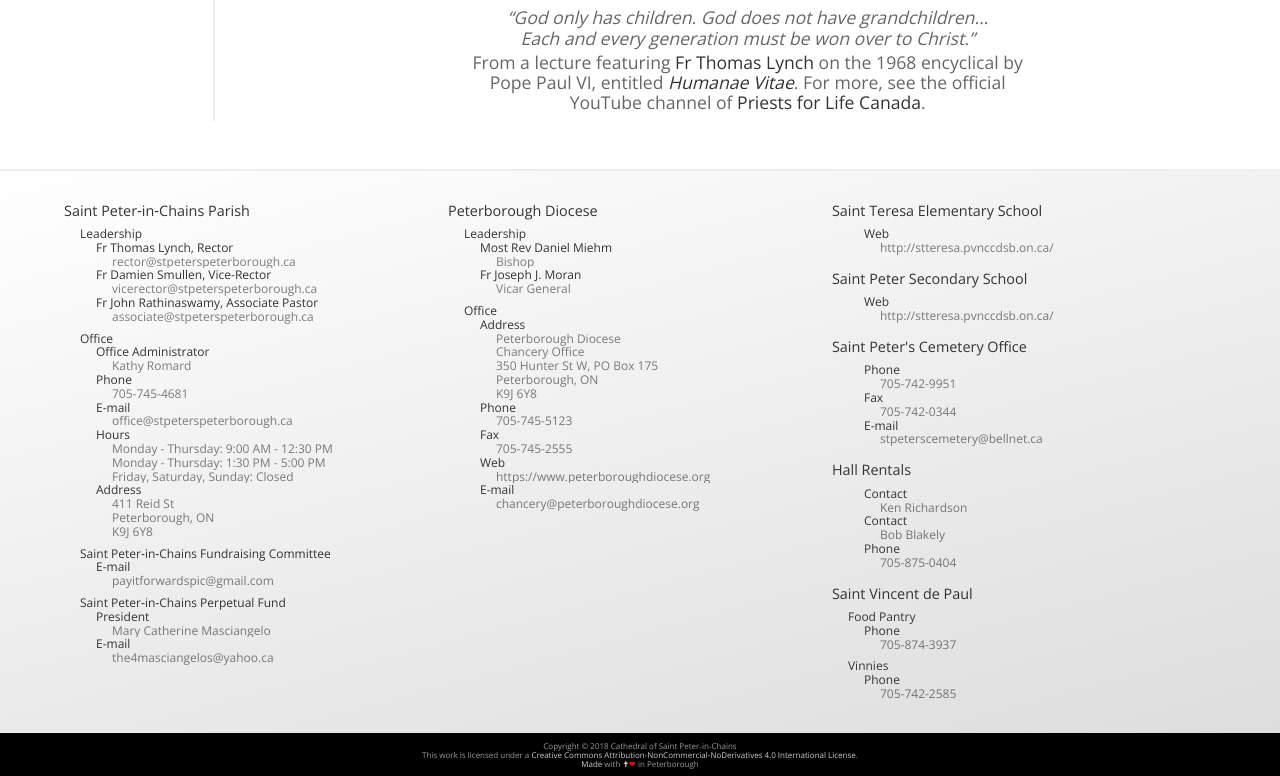
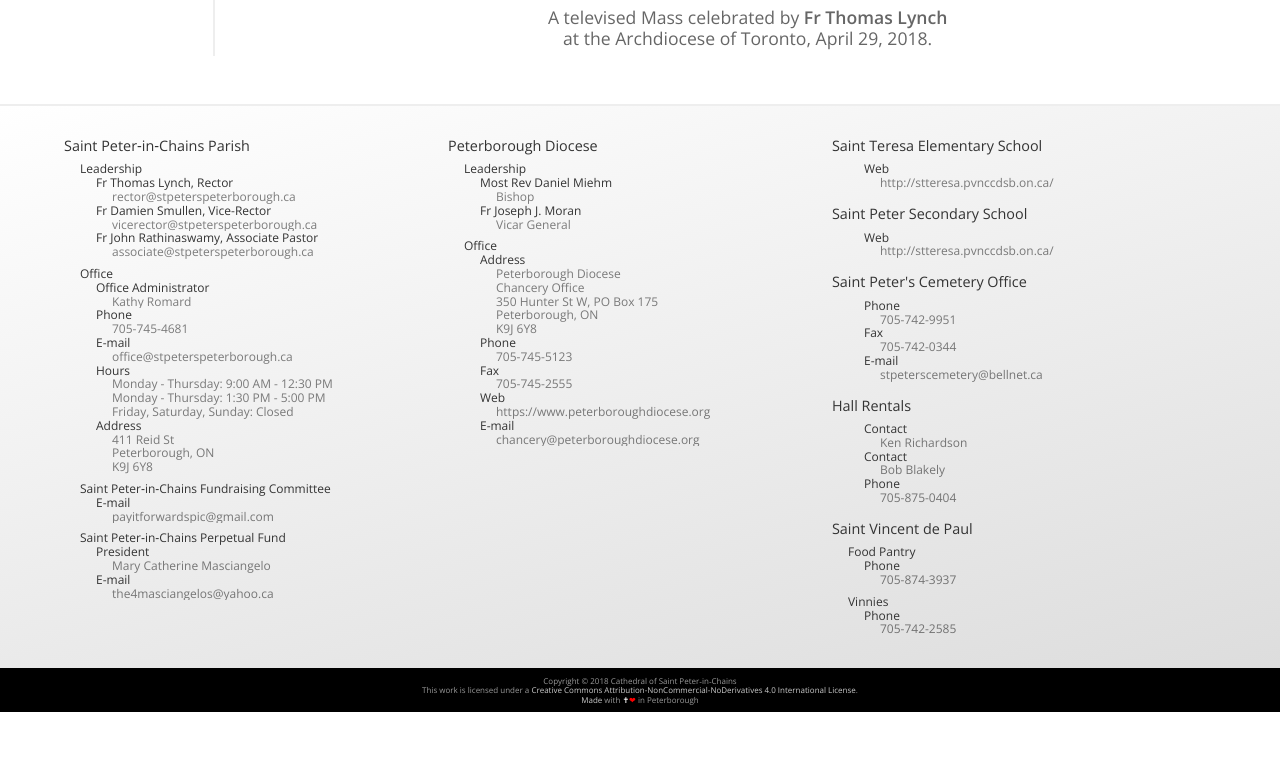
Before and after one commit to stpeterinchains/stpeterinchains.github.io, a Jekyll site: the page built from index.html, in a window 1280 px wide, cut to the strip 2527-3303 px from the top of the page. Built offline with Jekyll 4.4.1, drawn with Linux system fonts in a browser that asks for light colours; nearby versions of some CDN libraries; after the commit the page ends 3239 px from its top, so only the background shows below that.

Commit message:
Changed home page YouTube video

```diff
--- a/_data/index.yml
+++ b/_data/index.yml
@@ -123,16 +123,13 @@
       logo: google-maps-logo.png
       link: https://goo.gl/maps/Vz73TcvLW8P2
 
-call_to_action:
-  video_id: m5-So5T9Mdc
-  message: |
-    *"God only has children. God does not have grandchildren...<br>
-    Each and every generation must be won&nbsp;over&nbsp;to&nbsp;Christ."*
-
-    From a lecture featuring [Fr&nbsp;Thomas&nbsp;Lynch](/clergy.html) on
-    the 1968 encyclical by Pope&nbsp;Paul&nbsp;VI, entitled
-    [*Humanae&nbsp;Vitae*](https://en.wikipedia.org/wiki/Humanae_vitae).
-    For&nbsp;more, see the official YouTube&nbsp;channel of
-    [Priests&nbsp;for&nbsp;Life&nbsp;Canada](https://www.youtube.com/user/PriestsForLifeCanada/videos).
+video:
+  id: Z8FQvfdpcV8
+  offset: 110
+  description: >
+    A televised Mass celebrated by
+    **Fr&nbsp;Thomas&nbsp;Lynch**<br>
+    at the Archdiocese&nbsp;of&nbsp;Toronto,
+    April&nbsp;29,&nbsp;2018.
 
 formed_access_code: MT9YZ7
--- a/index.html
+++ b/index.html
@@ -86,11 +86,11 @@
   <div>Parishioners register on the site using Access&nbsp;Code&nbsp;<strong>{{ access_code }}</strong></div>
 </a>
 
-<!-- CALL TO ACTION -->
+<!-- VIDEO -->
 
-{% assign cta = site.data.index.call_to_action %}
+{% assign video = site.data.index.video %}
 
-<section id="call-to-action">
-  <iframe src="https://www.youtube.com/embed/{{ cta.video_id }}" frameborder="0" allow="autoplay; encrypted-media" allowfullscreen></iframe>
-  <div id="call-to-action-message" class="markdown">{{ cta.message | markdownify }}</div>
+<section id="video">
+  <iframe src="https://www.youtube.com/embed/{{ video.id }}{% if video.offset %}?start={{ video.offset }}{% endif %}" frameborder="0" allow="encrypted-media" allowfullscreen></iframe>
+  <div id="video-description" class="markdown">{{ video.description | markdownify }}</div>
 </section>
--- a/styles/pages.scss
+++ b/styles/pages.scss
@@ -187,35 +187,37 @@
 }
 
 
-/* SECTION: CALL TO ACTION */
+/* SECTION: VIDEO */
 
-#call-to-action {
+#video {
   margin-top: 3rem;
   text-align: center;
 }
 
-#call-to-action > iframe { width: 240px; height: 135px; }
-@media screen and (min-width: 48rem) { #call-to-action > iframe { width: 560px; height: 315px; } }
+#video > iframe { width: 240px; height: 135px; }
+@media screen and (min-width: 48rem) {
+  #video > iframe { width: 560px; height: 315px; }
+}
 
-#call-to-action-message {
+#video-description {
   margin: 0.5rem 10%;
   font-weight: 300; font-size: 0.9rem;
   color: #666;
 }
 
-#call-to-action-message a { font-weight: 400; color: #333; }
-#call-to-action-message a:hover { color: skyblue; }
+#video-description a { font-weight: 400; color: #333; }
+#video-description a:hover { color: skyblue; }
 
 @media screen and (min-width: 48rem) {
-  #call-to-action-message > p { font-size: 1rem; }
+  #video-description > p { font-size: 1rem; }
 }
 
 @media screen and (min-width: 64rem) {
-  #call-to-action-message > p { font-size: 1.1rem; }
+  #video-description > p { font-size: 1.1rem; }
 }
 
 @media screen and (min-width: 80rem) {
-  #call-to-action-message > p { margin-left: 15%; margin-right: 15%; }
+  #video-description > p { margin-left: 15%; margin-right: 15%; }
 }
 
 
```
